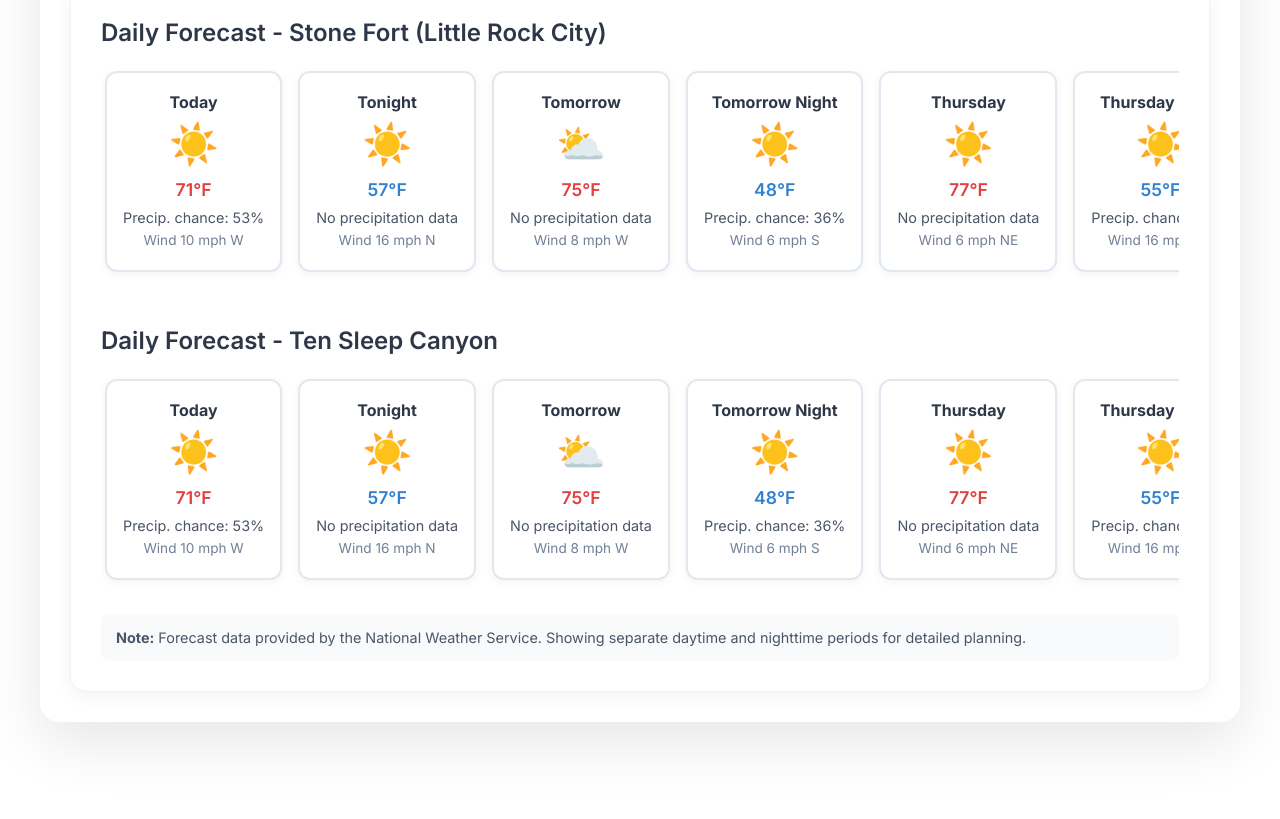
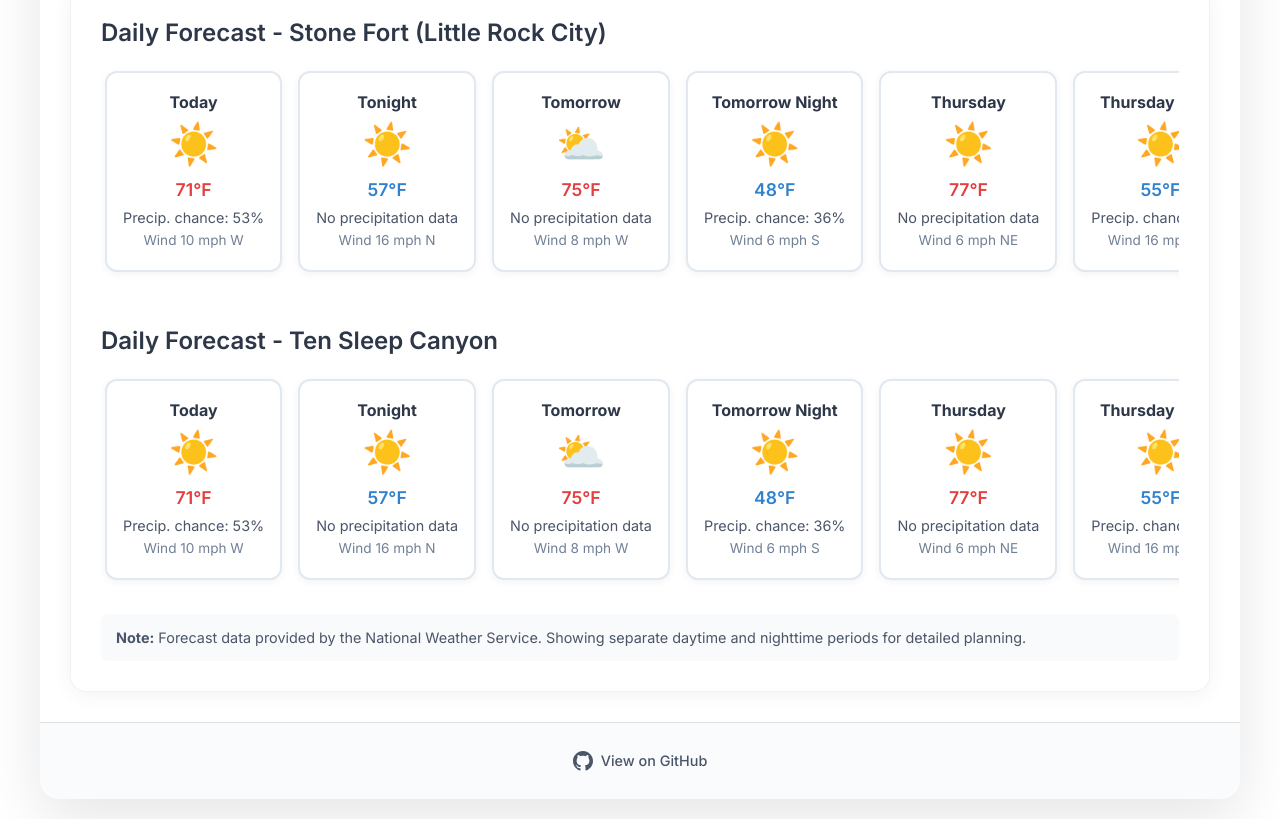
Before and after one commit to mnaylor5/climbing-weather-ts, a React (Vite) app: page / in a window 1280 px wide. Shown: the part 356-1175 px from the top of the page. Before the commit the page ends 1098 px from the top, so only its background shows below. Built offline with nearby package versions, Linux system fonts and the light colour scheme; no server answers.

Commit message:
add basic github logo and link to repo

```diff
--- a/src/App.tsx
+++ b/src/App.tsx
@@ -106,6 +106,26 @@ function App() {
           {renderVisualization}
         </div>
       </div>
+
+      <footer className="footer">
+        <a
+          href="https://github.com/mnaylor5/climbing-weather-ts"
+          target="_blank"
+          rel="noopener noreferrer"
+          className="github-link"
+        >
+          <svg
+            width="20"
+            height="20"
+            viewBox="0 0 24 24"
+            fill="currentColor"
+            className="github-icon"
+          >
+            <path d="M12 0c-6.626 0-12 5.373-12 12 0 5.302 3.438 9.8 8.207 11.387.599.111.793-.261.793-.577v-2.234c-3.338.726-4.033-1.416-4.033-1.416-.546-1.387-1.333-1.756-1.333-1.756-1.089-.745.083-.729.083-.729 1.205.084 1.839 1.237 1.839 1.237 1.07 1.834 2.807 1.304 3.492.997.107-.775.418-1.305.762-1.604-2.665-.305-5.467-1.334-5.467-5.931 0-1.311.469-2.381 1.236-3.221-.124-.303-.535-1.524.117-3.176 0 0 1.008-.322 3.301 1.23.957-.266 1.983-.399 3.003-.404 1.02.005 2.047.138 3.006.404 2.291-1.552 3.297-1.23 3.297-1.23.653 1.653.242 2.874.118 3.176.77.84 1.235 1.911 1.235 3.221 0 4.609-2.807 5.624-5.479 5.921.43.372.823 1.102.823 2.222v3.293c0 .319.192.694.801.576 4.765-1.589 8.199-6.086 8.199-11.386 0-6.627-5.373-12-12-12z"/>
+          </svg>
+          View on GitHub
+        </a>
+      </footer>
     </div>
   );
 }
--- a/src/index.css
+++ b/src/index.css
@@ -152,6 +152,40 @@ body {
   padding: 30px;
   box-shadow: 0 4px 20px rgba(0, 0, 0, 0.05);
   border: 1px solid rgba(0, 0, 0, 0.05);
+}
+
+.footer {
+  padding: 20px 30px;
+  text-align: center;
+  border-top: 1px solid rgba(0, 0, 0, 0.1);
+  background: rgba(245, 247, 250, 0.5);
+}
+
+.github-link {
+  display: inline-flex;
+  align-items: center;
+  gap: 8px;
+  color: #4a5568;
+  text-decoration: none;
+  font-size: 0.9rem;
+  font-weight: 500;
+  padding: 8px 16px;
+  border-radius: 8px;
+  transition: all 0.2s ease;
+}
+
+.github-link:hover {
+  color: #2d3748;
+  background: rgba(0, 0, 0, 0.05);
+  transform: translateY(-1px);
+}
+
+.github-icon {
+  transition: transform 0.2s ease;
+}
+
+.github-link:hover .github-icon {
+  transform: scale(1.1);
 }
 
 .chart-container {
@@ -329,6 +363,15 @@ body {
     padding: 20px;
   }
 
+  .footer {
+    padding: 15px 20px;
+  }
+
+  .github-link {
+    font-size: 0.85rem;
+    padding: 6px 12px;
+  }
+
   .visualization-container {
     padding: 20px;
   }
```
